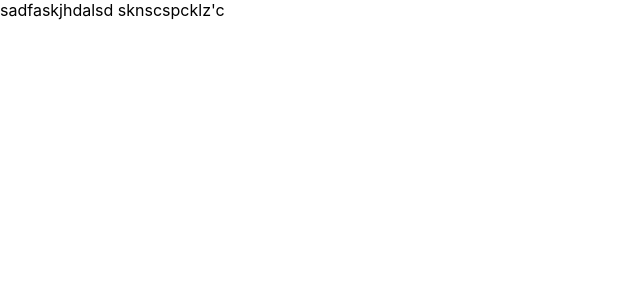
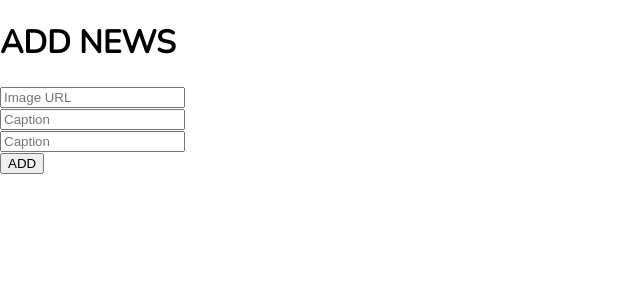
Before and after one commit to xxbbgun/M9_requirement, a React (Create React App) app in the folder react-app/: page /add-news in a window 1280 px wide. Shown: the top 300 px of the page, without its empty margins (0-640 px from the left). Built offline with nearby package versions, Linux system fonts and the light colour scheme.

Commit message:
install font

```diff
--- a/react-app/public/index.html
+++ b/react-app/public/index.html
@@ -10,6 +10,7 @@
       content="Web site created using create-react-app"
     />
     <link rel="apple-touch-icon" href="%PUBLIC_URL%/logo192.png" />
+    <link href="https://fonts.googleapis.com/css2?family=Nunito:ital,wght@0,400;1,700&display=swap" rel="stylesheet">
     <!--
       manifest.json provides metadata used when your web app is installed on a
       user's mobile device or desktop. See https://developers.google.com/web/fundamentals/web-app-manifest/
--- a/react-app/src/App.js
+++ b/react-app/src/App.js
@@ -1,18 +1,20 @@
 import React from "react";
-import './App.css';
-import {Switch,Route} from "react-router";
+import "./App.css";
+import { Switch, Route } from "react-router";
 import Signin from "./components/login/Signin";
+import AddNews from "./components/admin/AddNews";
 
 function App() {
   return (
     <>
       <Switch>
+        <Route path="/add-news">
+          <AddNews />
+        </Route>
         <Route path="/">
           <Signin />
         </Route>
-        <Route path="/sign-up" >
-          {/* <SignUp /> */}
-        </Route>
+        <Route path="/sign-up">{/* <SignUp /> */}</Route>
       </Switch>
     </>
   );
--- a/react-app/src/components/admin/AddNews.js
+++ b/react-app/src/components/admin/AddNews.js
@@ -0,0 +1,32 @@
+import React from "react";
+import styled from "styled-components";
+
+function AddNews({ className }) {
+  return (
+    <div className={className}>
+      <div className="container">
+        <div className="addnews-title">
+          <h1 className="title-text">ADD NEWS</h1>
+        </div>
+        <div className="addnews-form">
+          <form className="form-body">
+            <div className="input-group">
+              <input type="text" placeholder="Image URL" />
+            </div>
+            <div className=" input-group">
+              <input type="text" placeholder="Caption" />
+            </div>
+            <div className=" input-group">
+              <input type="text" placeholder="Caption" />
+            </div>
+            <div className="btn-addnews">
+              <button type="button">ADD</button>
+            </div>
+          </form>
+        </div>
+      </div>
+    </div>
+  );
+}
+
+export default styled(AddNews)``;
--- a/react-app/src/index.css
+++ b/react-app/src/index.css
@@ -1,6 +1,6 @@
 body {
   margin: 0;
-  font-family: -apple-system, BlinkMacSystemFont, 'Segoe UI', 'Roboto', 'Oxygen',
+  font-family: Nunito ,-apple-system, BlinkMacSystemFont, 'Segoe UI', 'Roboto', 'Oxygen',
     'Ubuntu', 'Cantarell', 'Fira Sans', 'Droid Sans', 'Helvetica Neue',
     sans-serif;
   -webkit-font-smoothing: antialiased;
```
Also changed, not shown: 1 other file (tests, documents, lock files or other folders).
